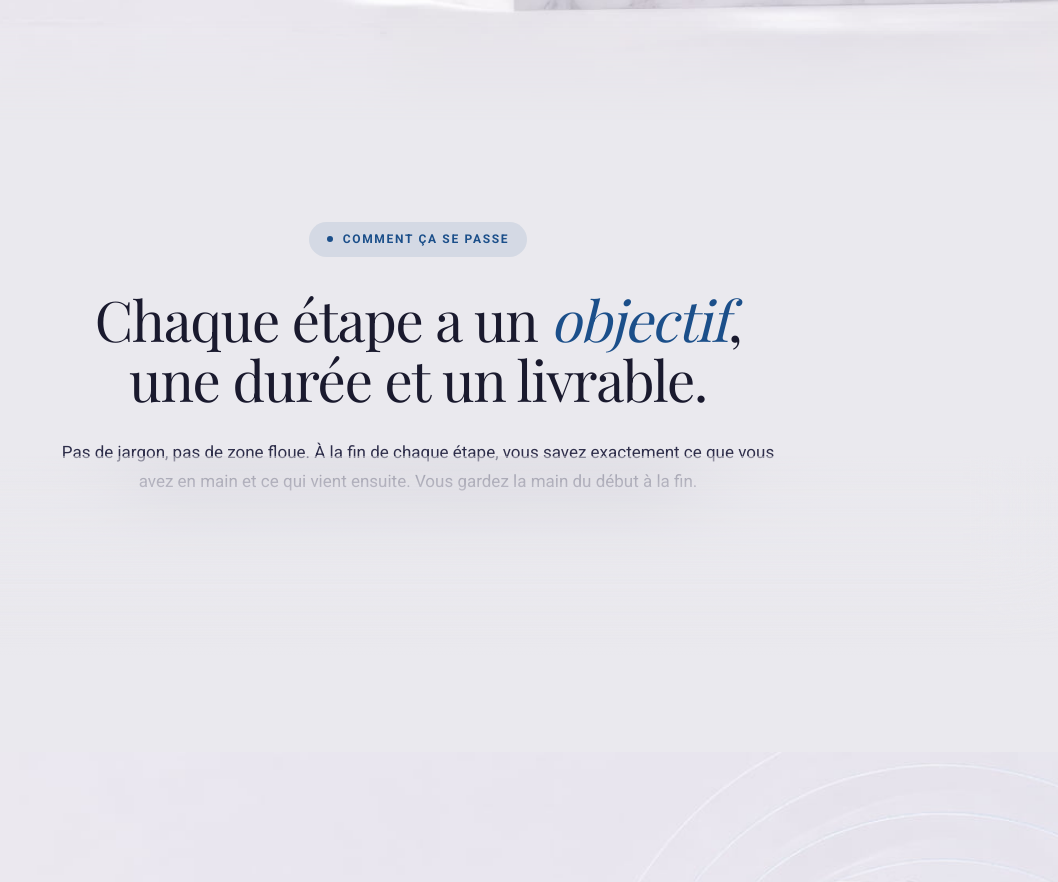
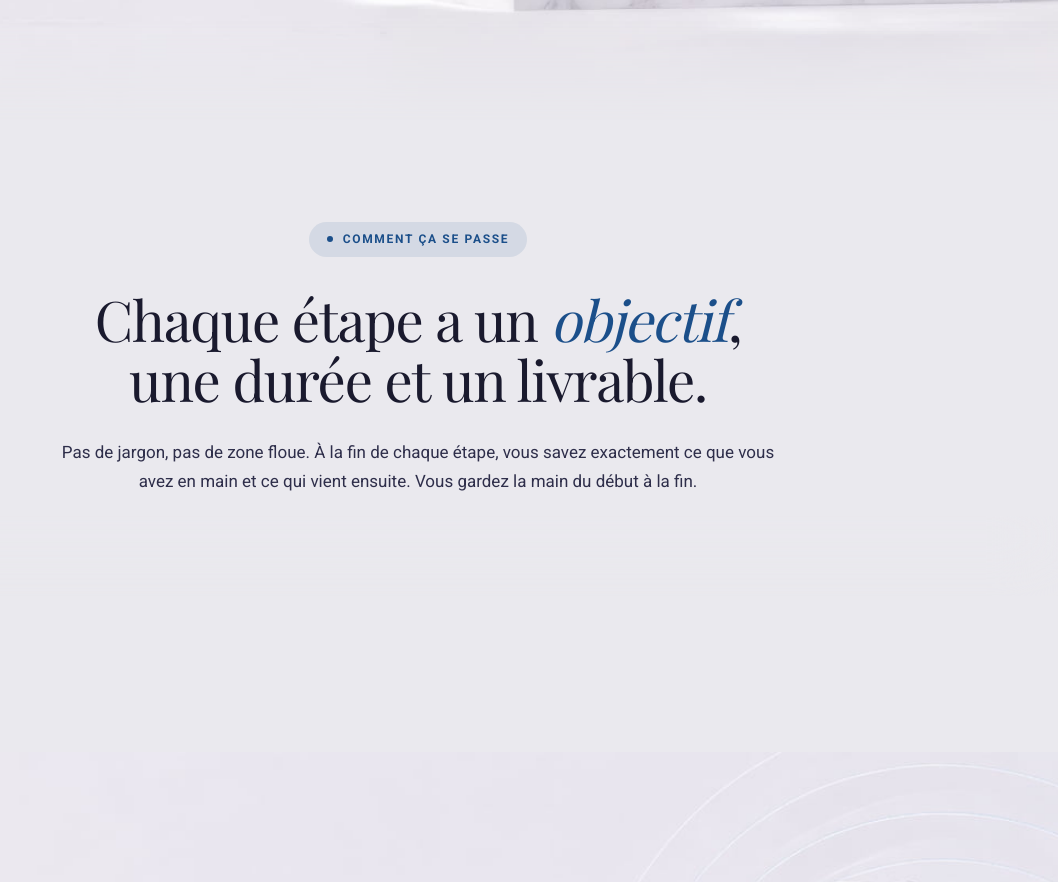
Before and after one commit to celianelevora/elevora-agency, a Next.js app: page /methode in a window 1280 px wide. Shown: the part 920-1802 px from the top of the page, without its empty margins (222-1280 px from the left). Built offline with nearby package versions, Linux system fonts and the light colour scheme.

Commit message:
site web

```diff
--- a/app/globals.css
+++ b/app/globals.css
@@ -3844,12 +3844,12 @@ body:has(.home-with-cinematic-footer) {
     position: relative;
     isolation: isolate;
     overflow: hidden;
-    /* MARGIN BRUTAL : -120px absorbe le padding-bottom: 80px du .page-enter
-       + tout autre espace résiduel (margins, padding-top du footer, etc.).
-       Suffisant pour coller au footer dans tous les scénarios. */
-    margin-bottom: -120px;
+    /* MARGIN BRUTAL : -200px pour absorber largement tout espace residuel
+       (padding-bottom de wrappers, min-height, gaps, etc.) */
+    margin-bottom: -200px;
     background-color: var(--cream);
     display: block;
+    z-index: 2;
 }
 .reali-cta-banner + footer,
 .reali-cta-banner + .site-footer {
@@ -4390,11 +4390,12 @@ body:has(.home-with-cinematic-footer) {
 
 /* ===========================================================
    TRANSITION methode-intro -> ETAPE 01 (Option B : backdrop-blur)
-   Un overlay flou positionne sur la jonction entre les deux sections
-   diffuse visuellement la limite, peu importe les couleurs.
-   - bottom: -100px pour dépasser dans l'étape 1
-   - height: 200px = 100px sur l'intro + 100px sur l'étape 1
-   - backdrop-filter: blur(40px) floute tout ce qui passe derrière */
+   Overlay flou positionne uniquement DANS LA ZONE VIDE entre la fin
+   du texte de l'intro et le bas de la section :
+   - .methode-intro a padding: 100px 0 60px, donc 60px d'espace vide en bas
+   - bottom: -40px, height: 80px → l'overlay va de -40px sous l'intro
+     a +40px au-dessus du bas (dans les 60px de padding-bottom, OK
+     pas de texte). Resultat : le blur floute uniquement la jonction. */
 .methode-intro {
   position: relative;
 }
@@ -4402,17 +4403,13 @@ body:has(.home-with-cinematic-footer) {
   content: '';
   position: absolute;
   left: 0; right: 0;
-  bottom: -100px;
-  height: 200px;
-  -webkit-backdrop-filter: blur(40px) saturate(110%);
-          backdrop-filter: blur(40px) saturate(110%);
+  bottom: -40px;
+  height: 80px;
+  -webkit-backdrop-filter: blur(30px) saturate(110%);
+          backdrop-filter: blur(30px) saturate(110%);
   z-index: 10;
   pointer-events: none;
-  /* Petit voile blanc tres tres leger pour adoucir encore */
-  background: linear-gradient(to bottom,
-    rgba(234, 233, 238, 0) 0%,
-    rgba(234, 233, 238, 0.15) 50%,
-    rgba(234, 233, 238, 0) 100%);
+  /* Pas de background colore, juste le blur pour fondre les couleurs */
 }
 
 /* Retire les anciens mask-image qui ne fonctionnaient pas comme prevu */
@@ -4435,24 +4432,26 @@ body:has(.home-with-cinematic-footer) {
 
 /* ===========================================================
    NEUTRALISATION ECART BANNIERE / FOOTER (page Realisations)
-   Plusieurs causes possibles, on les bloque TOUTES :
-
-   1) .page-enter a padding-bottom: 80px → on retire pour cette page
-   2) bannière elle-meme avec margin-bottom negatif renforce
-   3) footer avec margin-top potentiel → forcer a 0
-   4) display block + line-height: 0 pour eliminer baseline gap
-
-   Selecteur :has() permet de cibler uniquement la page contenant
-   la banniere, sans toucher aux autres pages. */
+   On bloque TOUS les conteneurs qui pourraient creuser un espace
+   en bas avant le footer sur la page contenant la banniere.
+   Si une cause m'echappe, les autres regles couvrent. */
 body:has(.reali-cta-banner) .page-enter {
   padding-bottom: 0 !important;
+  margin-bottom: 0 !important;
+  min-height: 0 !important;
 }
 body:has(.reali-cta-banner) main {
   padding-bottom: 0 !important;
   margin-bottom: 0 !important;
+  min-height: 0 !important;
+}
+/* Et tous les divs wrappers entre main et le footer */
+body:has(.reali-cta-banner) main > * {
+  margin-bottom: 0 !important;
 }
 body:has(.reali-cta-banner) .site-footer {
   margin-top: 0 !important;
+  padding-top: 80px;
 }
 .reali-cta-banner {
   /* margin-bottom: -120px gere dans la regle principale plus haut */
```
